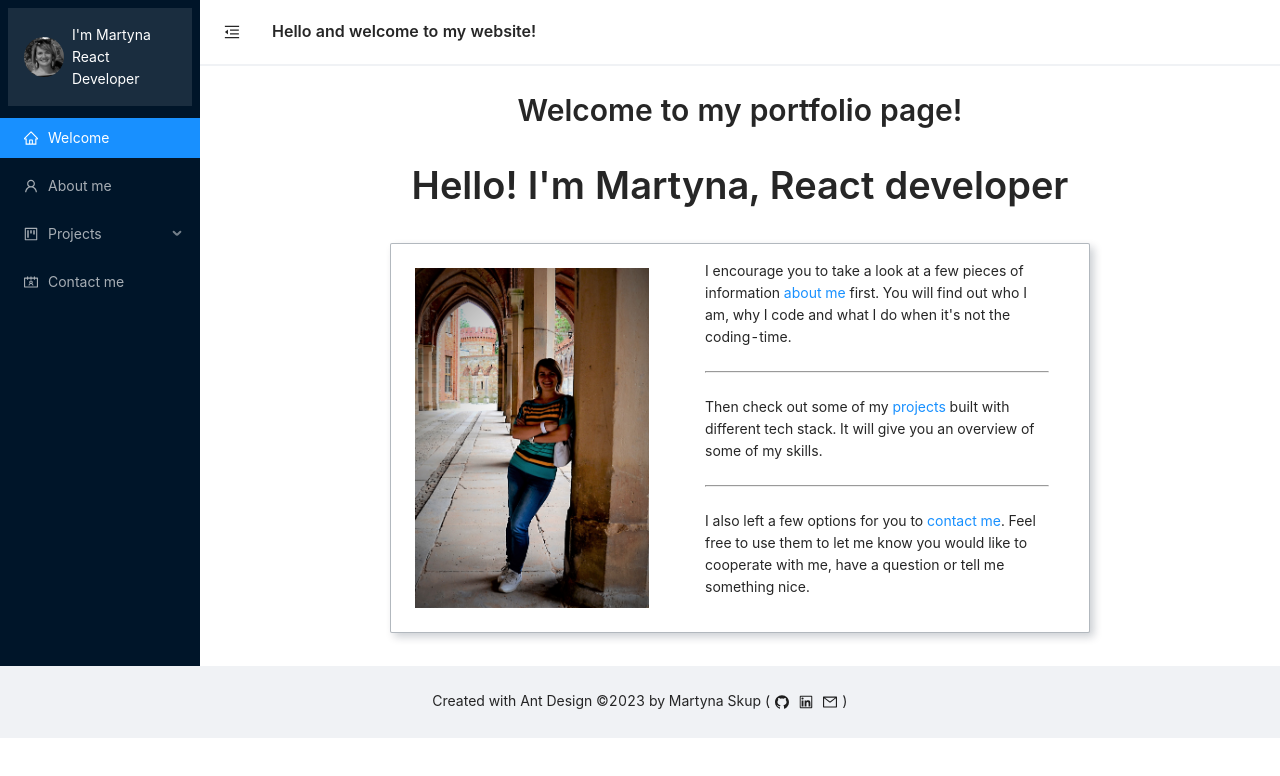
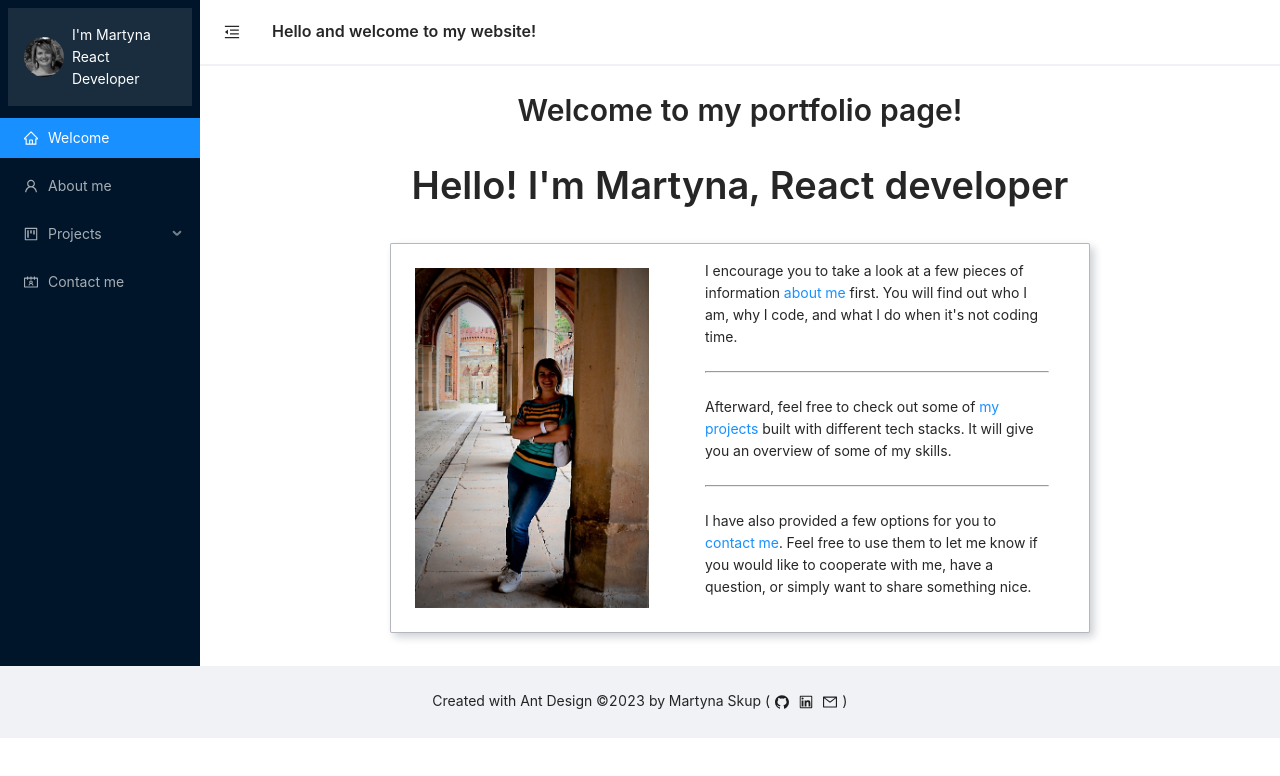
Before and after one commit to martynaskup/martynaskup.github.io, a React (Create React App) app: page / in a window 1280 px wide. Shown: the top 776 px of the page. Built offline with nearby package versions, Linux system fonts and the light colour scheme.

Commit message:
Update home page content

```diff
--- a/src/pages/HomePage/HomeSteps.tsx
+++ b/src/pages/HomePage/HomeSteps.tsx
@@ -10,20 +10,21 @@ function HomeSteps() {
       <Typography.Text>
         I encourage you to take a look at a few pieces of information{' '}
         <Link to={paths.about}>about me</Link> first. You will find out who I
-        am, why I code and what I do when it's not the coding-time.
+        am, why I code, and what I do when it's not coding time.
       </Typography.Text>
       <hr />
       <Typography.Text>
-        Then check out some of my{' '}
-        <Link to={paths.projectsPaths.overview}>projects</Link> built with
-        different tech stack. It will give you an overview of some of my skills.
+        Afterward, feel free to check out some of{' '}
+        <Link to={paths.projectsPaths.overview}>my projects</Link> built with
+        different tech stacks. It will give you an overview of some of my
+        skills.
       </Typography.Text>
       <hr />
       <Typography.Text>
-        I also left a few options for you to{' '}
+        I have also provided a few options for you to{' '}
         <Link to={paths.contactMe}>contact me</Link>. Feel free to use them to
-        let me know you would like to cooperate with me, have a question or tell
-        me something nice.
+        let me know if you would like to cooperate with me, have a question, or
+        simply want to share something nice.
       </Typography.Text>
     </StyledSpace>
   );
```
